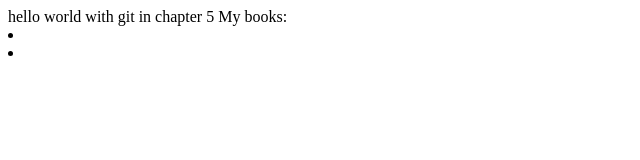
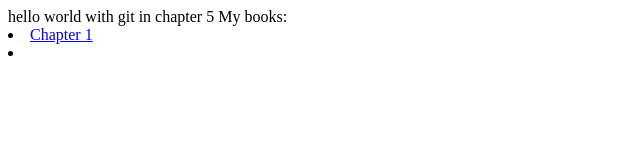
Before and after one commit to phanthehung263/chapter5-01, a plain HTML site: page index.html in a window 1280 px wide. Shown: the full height of the page, 0-640 px from the left. Drawn offline with Linux system fonts and the light colour scheme.

Commit message:
add chapter 1

```diff
--- a/index.html
+++ b/index.html
@@ -5,17 +5,12 @@
     <title>Document</title>
   </head>
   <body>
-    hello world with git in chapter 5
-    My books:
+    hello world with git in chapter 5 My books:
     <li>
-        <a href="">
-
-        </a>
+      <a href="./chapter1.html"> Chapter 1 </a>
     </li>
     <li>
-        <a href="">
-
-        </a>
+      <a href=""> </a>
     </li>
   </body>
 </html>
```
Also changed, not shown: chapter1.html (added, +10 -0 lines).
